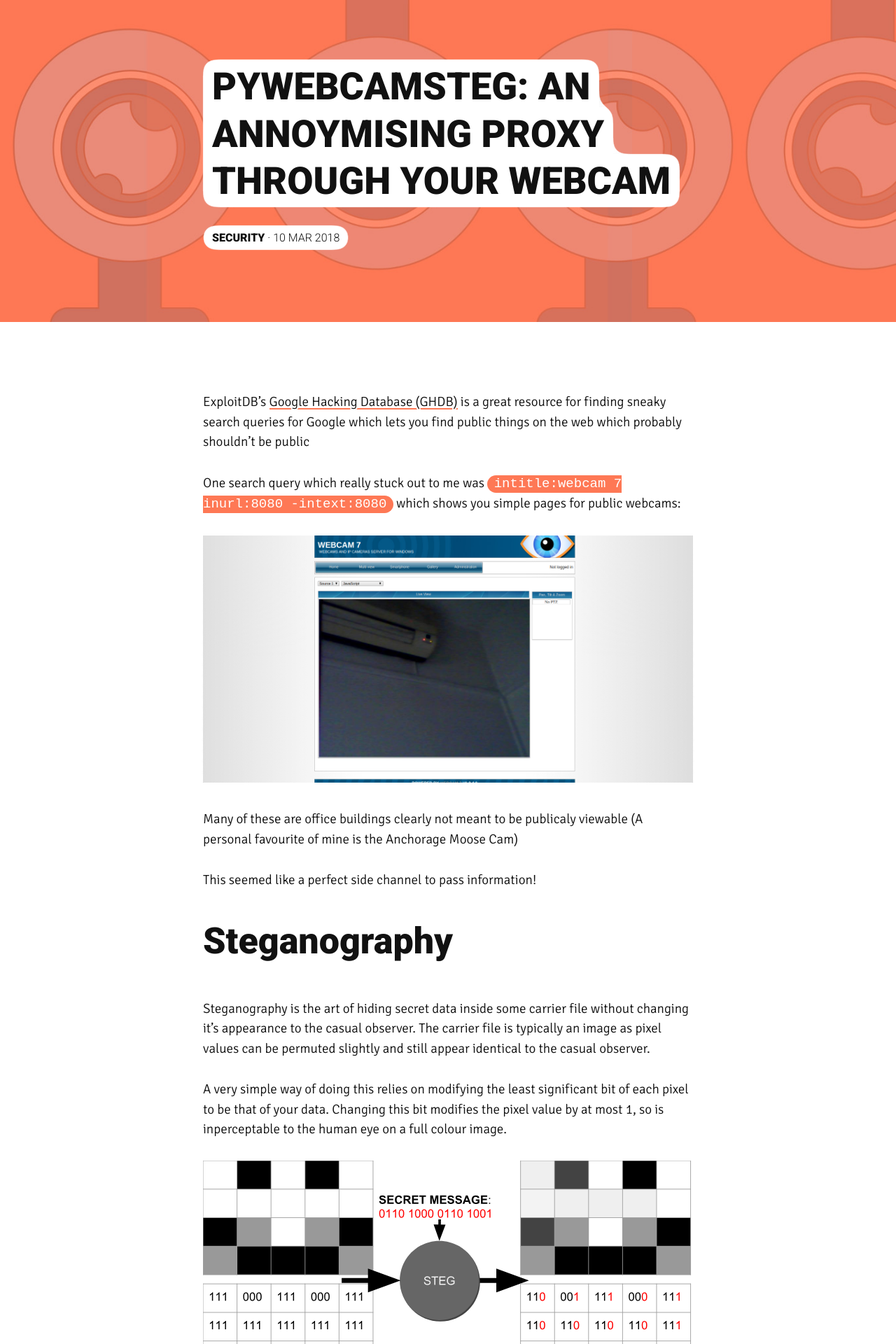
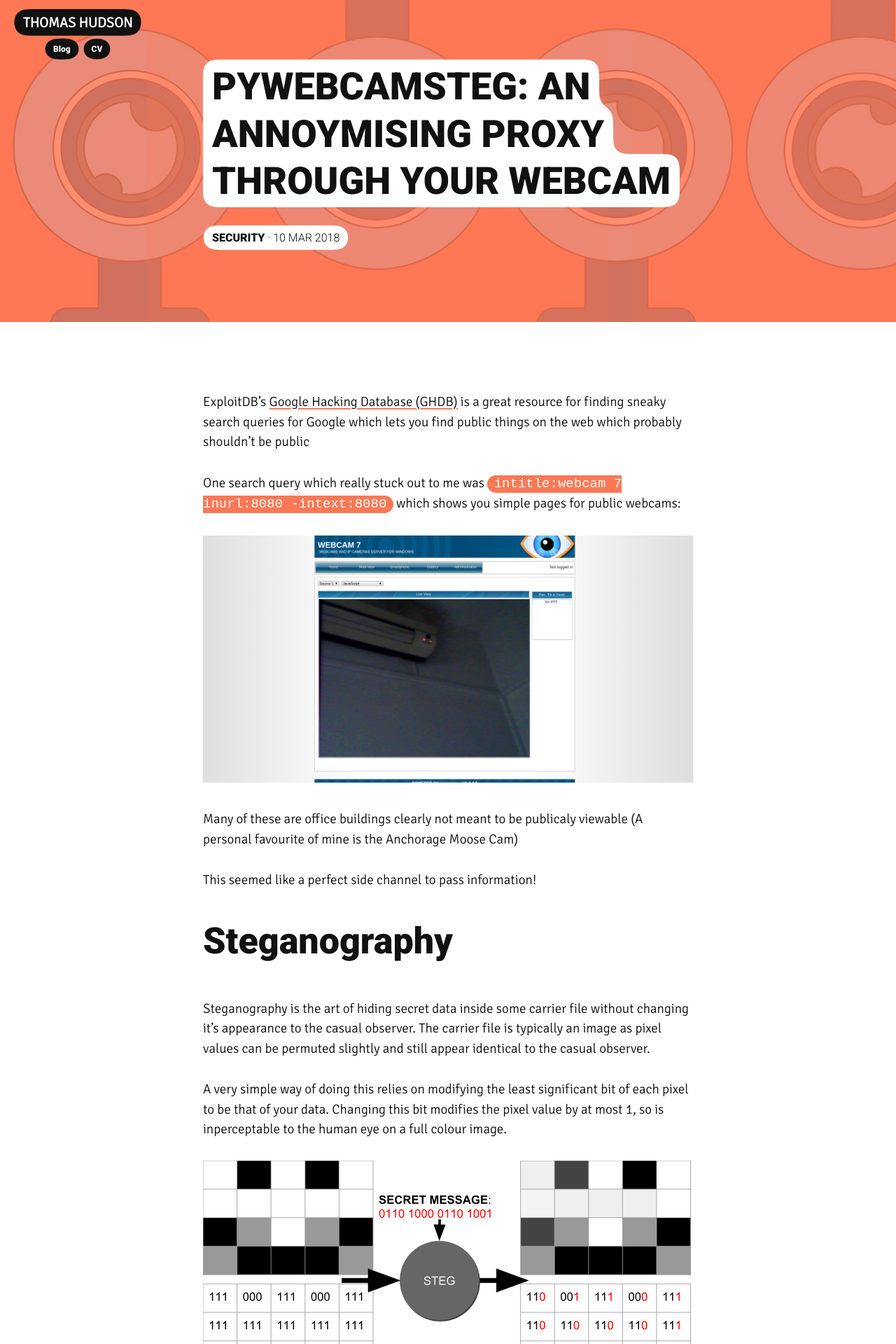
Before and after one commit to ghomasHudson/ghomasHudson.github.io, a Jekyll site: the page built from _posts/2018-03-10-pyWebcamSteg.md, in a window 1280 px wide. Shown: the top 1920 px of the page at 70% size. Built offline with Jekyll 4.4.1, drawn with Linux system fonts in a browser that asks for light colours; some of the changed text lies outside the part shown.

Commit message:
added logo and nav

```diff
--- a/_layouts/post.html
+++ b/_layouts/post.html
@@ -1,8 +1,18 @@
 ---
 layout: default
 ---
-<section>
+
+<section class="clearfix">
 <div class="post">
-{{ content }}
+	{{ content }}
+
+	<div style="background-color: #eee;padding:1rem">
+		<h3>Recent Articles</h3>
+		<ul>
+		{% for post in site.posts limit:3 %}
+		<li style="padding:0.6rem"><b><a href="{{post.url}}">{{ post.title }}</a></b> - {{ post.content | strip_html | truncatewords: 20 }}</li>
+		{% endfor %}
+		</ul>
+	</div>
 </div>
 </section>
--- a/_sass/_layout.sass
+++ b/_sass/_layout.sass
@@ -154,10 +154,10 @@ section
 
 //- Navigation
 
+.l-nav ul
+    list-style: none
 .l-nav
     +position(fixed, top, left, 2rem, 2rem)
-    color: $color-back
-    filter: url("#goo")
     z-index: 30
 
     @media(max-width: #{$breakpoint})
@@ -165,51 +165,44 @@ section
         grid-column: 2
         filter: none
 
-    &:hover &__list,
-    &:hover &__list__item
-        transform: none
-        width: auto
-
-    &__logo
-        +size($logo-svg-width)
+    &__identity
+        //@extend %heading
+        font-family: #{$font-primary}
+        font-weight: bold
+        font-size: 2rem
+        background: black
+        color: white
         position: relative
-        margin: 1rem
+        filter: url("#goo")
+        //margin: 1rem
         background: $color-front
-        border-radius: 50%
-        padding: 10px 10px 0 10px
+        padding: 7px 13px 6px 13px
         z-index: 20
-
-    &__menu
-        +position(absolute, top, left, calc(50% - 1em), $logo-width)
-        white-space: nowrap
 
     &__list
         position: relative
-        width: 0  // hack for Safari
-        transform: translateX(-$logo-width)
-        transition: transform 0.35s ease-in
+        top: 1rem
         z-index: 10
+        text-align: center
 
         @media(max-width: #{$breakpoint})
-            transform: none
             z-index: 30
 
         &__item
             display: inline-block
+            filter: url("#goo")
             font-weight: bold
             background: $color-front
-            transform: scale(0)
-            transition: transform 0.5s ease-out
+            padding: 7px 13px 6px 13px
+            list-style-type: none
+            font-size: 1.2rem
+            margin: auto
 
-            &__link
-                padding: 0 1.25rem 2px
-
-            &:not(:last-child)
-                margin-right: 1.25rem
 
             @media(max-width: #{$breakpoint})
                 transform: none
                 border-radius: 1em
+
 
 //- Article
 
```
